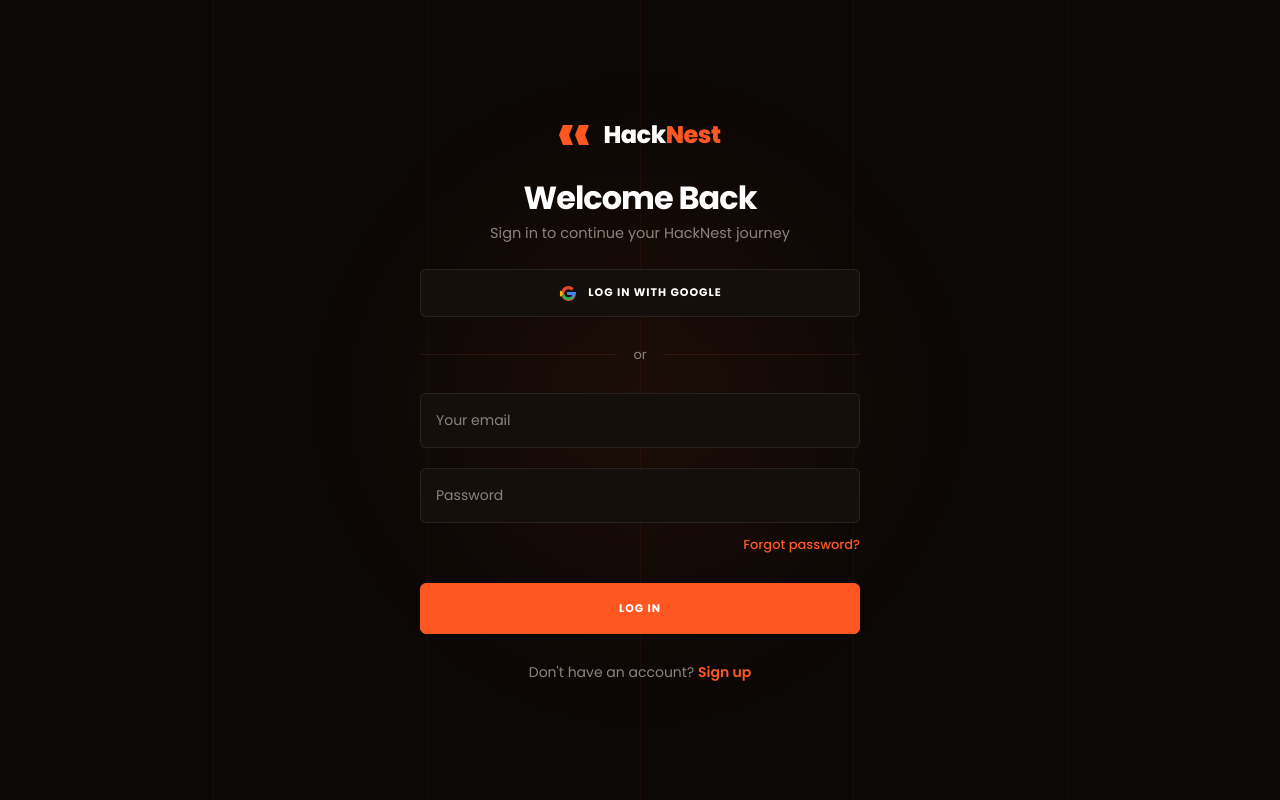
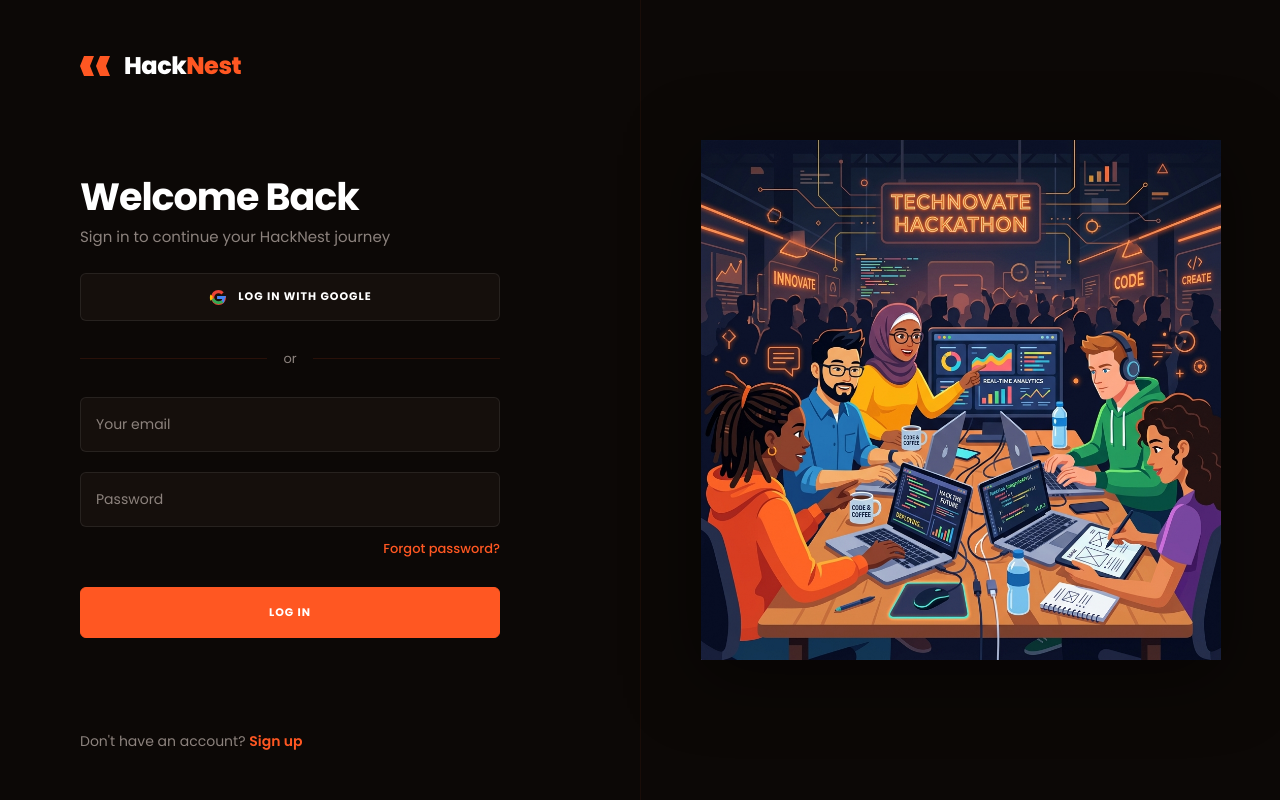
Before and after one commit to charankumarmuppala/hacknest, a Django app: page /login/ in a window 1280 px wide. Run offline with Django 5.2, Linux system fonts and the light colour scheme.

Commit message:
Refactor login.html to split 50/50 layout with form on left and static 2D vector hackathon image on right

```diff
--- a/hacknestpro/templates/login.html
+++ b/hacknestpro/templates/login.html
@@ -49,13 +49,10 @@
 
         .main-container {
             display: flex;
-            justify-content: center;
-            align-items: center;
             height: 100vh;
             width: 100vw;
             position: relative;
             background-color: var(--agency-bg);
-            padding: 24px;
         }
 
         /* Grid lines overlay */
@@ -77,7 +74,7 @@
         /* Background Glow */
         .hero-glow-bg {
             position: absolute;
-            top: 50%;
+            top: 45%;
             left: 50%;
             transform: translate(-50%, -50%);
             width: 600px;
@@ -88,21 +85,23 @@
             filter: blur(50px);
         }
 
-        /* ── CENTERED LOGIN PANEL ── */
+        /* ── LEFT PANEL (Login Form) ── */
         .left-panel {
-            width: 100%;
-            max-width: 440px;
+            width: 50%;
+            height: 100%;
             display: flex;
             flex-direction: column;
-            gap: 28px;
-            padding: 48px 0;
+            justify-content: space-between;
+            padding: 48px 80px;
+            background-color: var(--agency-bg);
             position: relative;
             z-index: 2;
+            overflow-y: auto;
         }
 
         .left-header {
             display: flex;
-            justify-content: center;
+            justify-content: flex-start;
             align-items: center;
             width: 100%;
             z-index: 10;
@@ -128,10 +127,13 @@
         }
 
         .login-content {
+            max-width: 420px;
             width: 100%;
+            margin: auto 0;
             display: flex;
             flex-direction: column;
             gap: 24px;
+            padding: 20px 0;
             z-index: 10;
         }
 
@@ -139,12 +141,12 @@
             display: flex;
             flex-direction: column;
             gap: 8px;
-            text-align: center;
+            text-align: left;
         }
 
         .login-title {
             font-family: 'Poppins', sans-serif;
-            font-size: 32px;
+            font-size: 38px;
             font-weight: 700;
             color: var(--agency-text-primary);
             letter-spacing: -1px;
@@ -152,7 +154,7 @@
         }
 
         .login-subtitle {
-            font-size: 14.5px;
+            font-size: 15px;
             color: var(--agency-text-muted);
             line-height: 1.5;
         }
@@ -309,7 +311,7 @@
 
         /* Footer Links */
         .left-footer {
-            text-align: center;
+            text-align: left;
             font-size: 14px;
             color: var(--agency-text-muted);
             width: 100%;
@@ -331,6 +333,47 @@
         .scramble-text {
             white-space: nowrap;
         }
+
+        /* ── RIGHT PANEL ── */
+        .right-panel {
+            width: 50%;
+            height: 100%;
+            display: flex;
+            align-items: center;
+            justify-content: center;
+            padding: 48px;
+            background-color: #0c0806;
+            position: relative;
+            z-index: 2;
+            border-left: 1px solid var(--agency-border);
+        }
+
+        .right-image-container {
+            width: 100%;
+            max-width: 520px;
+            display: flex;
+            align-items: center;
+            justify-content: center;
+        }
+
+        .right-illust {
+            width: 100%;
+            height: auto;
+            max-height: 80vh;
+            object-fit: contain;
+            filter: drop-shadow(0 15px 35px rgba(0, 0, 0, 0.5));
+        }
+
+        /* ── RESPONSIVE DESIGN ── */
+        @media (max-width: 1024px) {
+            .left-panel {
+                width: 100%;
+                padding: 48px 40px;
+            }
+            .right-panel {
+                display: none;
+            }
+        }
     </style>
 </head>
 <body>
@@ -348,7 +391,7 @@
         <!-- Background Glow -->
         <div class="hero-glow-bg"></div>
 
-        <!-- Centered Login Card -->
+        <!-- Left Panel: Login Form -->
         <section class="left-panel">
             <header class="left-header">
                 <a href="/" class="brand-logo">
@@ -409,6 +452,13 @@
             <footer class="left-footer">
                 <p>Don't have an account? <a href="{% url 'signup' %}">Sign up</a></p>
             </footer>
+        </section>
+
+        <!-- Right Panel: Static 2D Hackathon Image -->
+        <section class="right-panel">
+            <div class="right-image-container">
+                <img src="{% static 'images/hackathon_2d.png' %}" alt="Hackathon Illustration" class="right-illust">
+            </div>
         </section>
 
     </div>
```
Also changed, not shown: hacknestpro/static/images/hackathon_2d.png (added).
